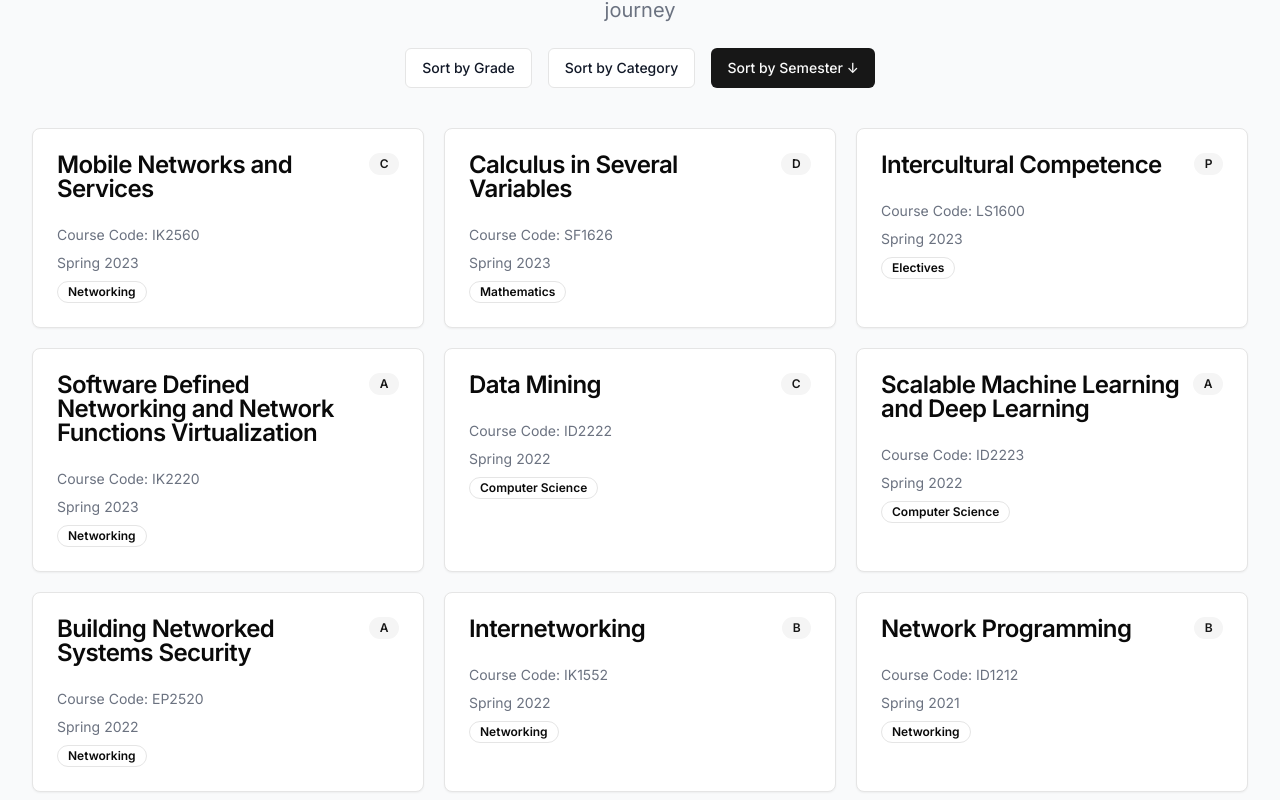
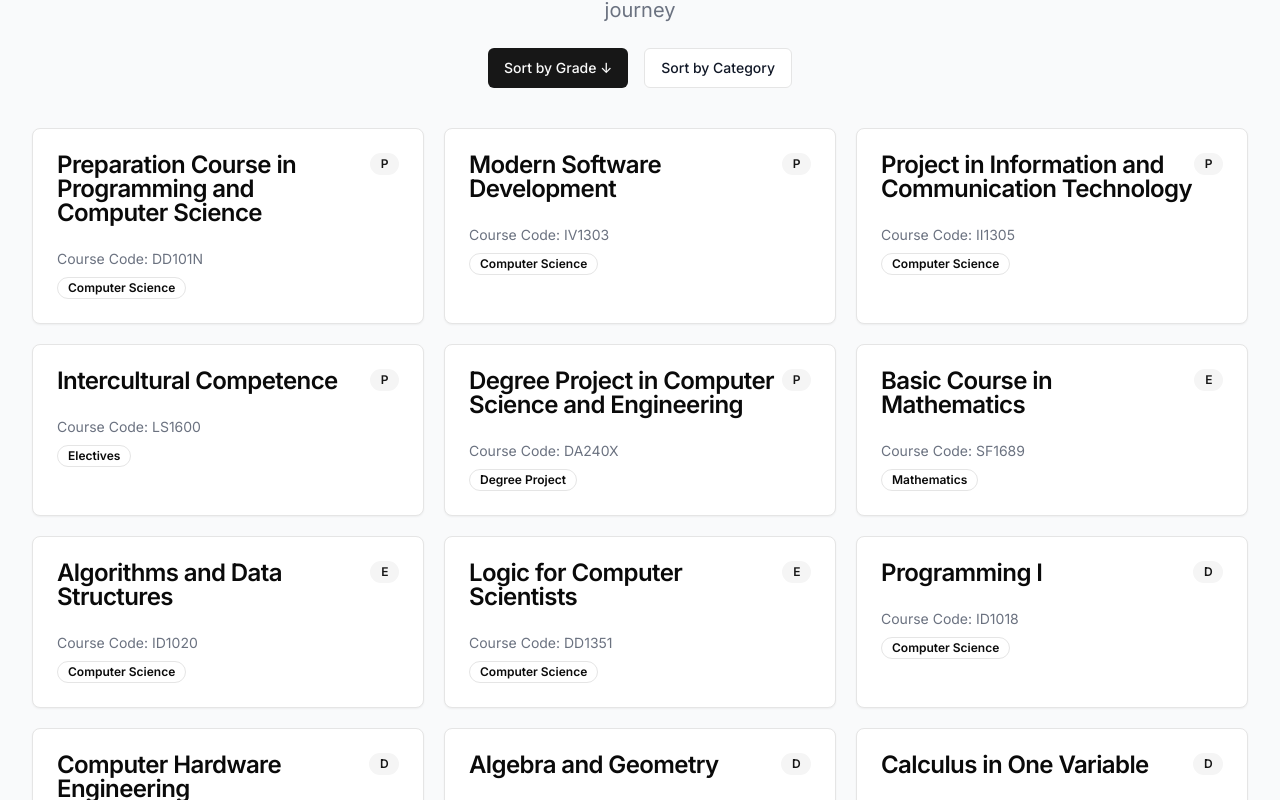
Before and after one commit to emilstahl97/emilstahl97.github.io, a Next.js app: page /courses in a window 1280 px wide. Shown: the part 260-1060 px from the top of the page. Built offline with nearby package versions, Linux system fonts and the light colour scheme.

Commit message:
Update Courses.tsx

```diff
--- a/components/Courses.tsx
+++ b/components/Courses.tsx
@@ -8,7 +8,7 @@ import { Button } from "@/components/ui/button"
 import { useState } from 'react'
 import { courses } from '@/data/courses'
 
-type SortKey = 'grade' | 'category' | 'semester'
+type SortKey = 'grade' | 'category'
 
 export default function Courses() {
   const [ref, inView] = useInView({
@@ -16,7 +16,7 @@ export default function Courses() {
     threshold: 0.1,
   })
 
-  const [sortKey, setSortKey] = useState<SortKey>('semester')
+  const [sortKey, setSortKey] = useState<SortKey>('grade')
   const [sortOrder, setSortOrder] = useState<'asc' | 'desc'>('desc')
 
   const gradeOrder = ['A', 'B', 'C', 'D', 'E', 'P']
@@ -24,11 +24,8 @@ export default function Courses() {
   const sortedCourses = [...courses].sort((a, b) => {
     if (sortKey === 'grade') {
       return (gradeOrder.indexOf(a.grade) - gradeOrder.indexOf(b.grade)) * (sortOrder === 'asc' ? 1 : -1)
-    } else if (sortKey === 'category') {
+    } else {
       return a.category.localeCompare(b.category) * (sortOrder === 'asc' ? 1 : -1)
-    } else {
-      // Default sort by semester
-      return a.semester.localeCompare(b.semester) * (sortOrder === 'asc' ? 1 : -1)
     }
   })
 
@@ -67,12 +64,6 @@ export default function Courses() {
           >
             Sort by Category {sortKey === 'category' && (sortOrder === 'asc' ? '↑' : '↓')}
           </Button>
-          <Button
-            variant={sortKey === 'semester' ? 'default' : 'outline'}
-            onClick={() => handleSort('semester')}
-          >
-            Sort by Semester {sortKey === 'semester' && (sortOrder === 'asc' ? '↑' : '↓')}
-          </Button>
         </div>
 
         <div className="mt-10">
@@ -94,7 +85,6 @@ export default function Courses() {
                   <CardContent>
                     <div className="space-y-2">
                       <p className="text-sm text-gray-500">Course Code: {course.code}</p>
-                      <p className="text-sm text-gray-500">{course.semester}</p>
                       <Badge variant="outline">{course.category}</Badge>
                     </div>
                   </CardContent>
```
